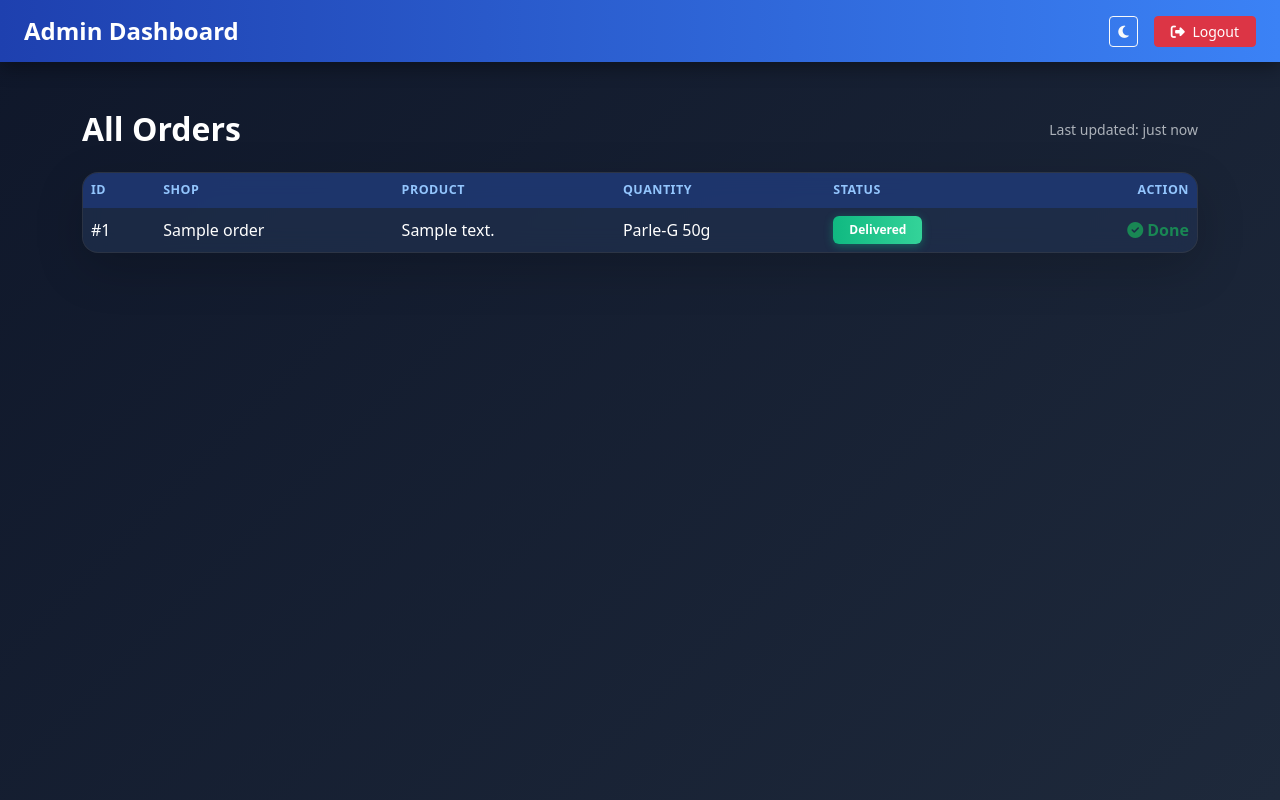
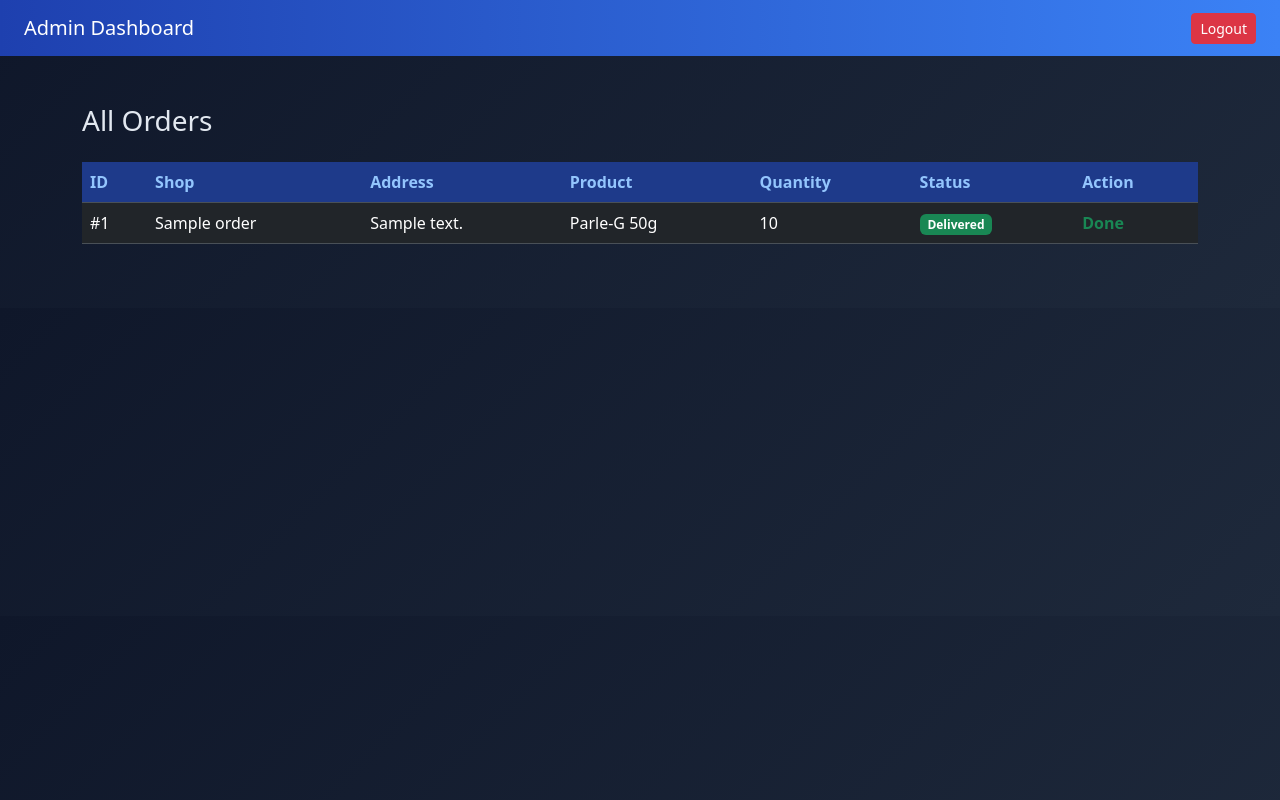
Before and after one commit to rangasarvesh738/ram_agencies, a Flask app: page /admin in a window 1280 px wide. Run offline with Flask 3, Linux system fonts and the light colour scheme; a user stored in the database is signed in; data comes from the database, SQL or seed files in the repository; tables that the repository leaves empty hold one stand-in row (values such as "Sample post").

Commit message:
Update admin.html

```diff
--- a/templates/admin.html
+++ b/templates/admin.html
@@ -1,191 +1,85 @@
 <!DOCTYPE html>
-<html lang="en" data-bs-theme="dark"> <!-- You can change to "light" -->
+<html lang="en" data-bs-theme="dark">
 <head>
 <meta charset="UTF-8">
 <meta name="viewport" content="width=device-width, initial-scale=1.0">
-    <title>Admin Dashboard • Modern</title>
+<title>Admin Dashboard</title>
 
 <link href="https://cdn.jsdelivr.net/npm/bootstrap@5.3.3/dist/css/bootstrap.min.css" rel="stylesheet">
-    <link rel="stylesheet" href="https://cdnjs.cloudflare.com/ajax/libs/font-awesome/6.5.1/css/all.min.css">
 
 <style>
-        :root {
-            --sidebar-width: 260px;
-        }
-
 body {
     background: linear-gradient(135deg, #0f172a 0%, #1e293b 100%);
-            min-height: 100vh;
     color: #e2e8f0;
 }
-
-        [data-bs-theme="light"] body {
-            background: linear-gradient(135deg, #f1f5f9 0%, #e2e8f0 100%);
-            color: #1e293b;
-        }
-
 .navbar {
     background: linear-gradient(90deg, #1e40af, #3b82f6) !important;
-            box-shadow: 0 4px 20px rgba(0,0,0,0.4);
-            backdrop-filter: blur(8px);
 }
-
-        .card {
-            background: rgba(30, 41, 59, 0.6);
-            border: 1px solid rgba(255,255,255,0.08);
-            border-radius: 16px;
-            backdrop-filter: blur(12px);
-            box-shadow: 0 10px 30px rgba(0,0,0,0.3);
-            overflow: hidden;
-        }
-
-        [data-bs-theme="light"] .card {
-            background: rgba(255,255,255,0.75);
-            border: 1px solid rgba(0,0,0,0.06);
-            box-shadow: 0 10px 30px rgba(0,0,0,0.08);
-        }
-
-        .table {
-            --bs-table-bg: transparent;
-            --bs-table-accent-bg: rgba(59, 130, 246, 0.08);
-            --bs-table-hover-bg: rgba(59, 130, 246, 0.12);
-            color: inherit;
-        }
-
 .table th {
-            background: rgba(30, 58, 138, 0.5);
+    background: #1e3a8a;
     color: #93c5fd;
-            text-transform: uppercase;
-            font-size: 0.78rem;
-            letter-spacing: 0.5px;
-        }
-
-        [data-bs-theme="light"] .table th {
-            background: rgba(226, 232, 240, 0.9);
-            color: #475569;
-        }
-
-        tr:hover {
-            transform: translateY(-1px);
-            transition: all 0.15s ease;
-        }
-
-        .badge-pending {
-            background: linear-gradient(90deg, #f59e0b, #fbbf24);
-            box-shadow: 0 2px 8px rgba(245, 158, 11, 0.4);
-        }
-
-        .badge-delivered {
-            background: linear-gradient(90deg, #10b981, #34d399);
-            box-shadow: 0 2px 8px rgba(16, 185, 129, 0.4);
-        }
-
-        .btn-mark {
-            transition: all 0.2s;
-        }
-
-        .btn-mark:hover {
-            transform: translateY(-1px);
-            box-shadow: 0 6px 15px rgba(16, 185, 129, 0.35);
-        }
-
-        .btn-logout {
-            transition: all 0.25s;
-        }
-
-        .btn-logout:hover {
-            transform: scale(1.05);
 }
 </style>
 </head>
 <body>
 
-<nav class="navbar navbar-expand navbar-dark">
+<nav class="navbar navbar-dark">
 <div class="container-fluid px-4">
-        <span class="navbar-brand fw-bold fs-4">Admin Dashboard</span>
-
-        <div class="ms-auto d-flex align-items-center gap-3">
-            <button class="btn btn-outline-light btn-sm" id="theme-toggle" title="Toggle theme">
-                <i class="fa-solid fa-moon"></i>
-            </button>
-            <a href="/logout" class="btn btn-danger btn-sm btn-logout px-3">
-                <i class="fa-solid fa-right-from-bracket me-1"></i> Logout
-            </a>
-        </div>
+<span class="navbar-brand">Admin Dashboard</span>
+<a href="/logout" class="btn btn-danger btn-sm">Logout</a>
 </div>
 </nav>
 
 <div class="container py-5">
 
-    <div class="d-flex justify-content-between align-items-center mb-4">
-        <h2 class="mb-0 fw-semibold text-white">All Orders</h2>
-        <small class="text-muted">Last updated: just now</small>
-    </div>
+<h3 class="mb-4">All Orders</h3>
 
-    <div class="card shadow-lg">
-        <div class="card-body p-0">
 <div class="table-responsive">
-                <table class="table table-hover table-borderless align-middle mb-0">
+<table class="table table-hover align-middle">
 <thead>
 <tr>
     <th>ID</th>
     <th>Shop</th>
+    <th>Address</th>
     <th>Product</th>
     <th>Quantity</th>
     <th>Status</th>
-                            <th class="text-end">Action</th>
+    <th>Action</th>
 </tr>
 </thead>
 <tbody>
+
 {% for order in orders %}
 <tr>
-                            <td class="fw-medium">#{{ order[0] }}</td>
+    <td>#{{ order[0] }}</td>
     <td>{{ order[1] }}</td>
     <td>{{ order[2] }}</td>
     <td>{{ order[3] }}</td>
+    <td>{{ order[4] }}</td>
     <td>
-                                {% if order[4] == 'Pending' %}
-                                <span class="badge badge-pending px-3 py-2 fw-semibold">Pending</span>
+        {% if order[5] == 'Pending' %}
+        <span class="badge bg-warning">Pending</span>
         {% else %}
-                                <span class="badge badge-delivered px-3 py-2 fw-semibold">Delivered</span>
+        <span class="badge bg-success">Delivered</span>
         {% endif %}
     </td>
-                            <td class="text-end">
-                                {% if order[4] == 'Pending' %}
-                                <a href="/deliver/{{ order[0] }}" class="btn btn-sm btn-success btn-mark">
-                                    <i class="fa-solid fa-check me-1"></i> Mark Delivered
+    <td>
+        {% if order[5] == 'Pending' %}
+        <a href="/deliver/{{ order[0] }}" class="btn btn-success btn-sm">
+            Mark Delivered
         </a>
         {% else %}
-                                <span class="text-success fw-bold"><i class="fa-solid fa-check-circle me-1"></i>Done</span>
+        <span class="text-success fw-bold">Done</span>
         {% endif %}
     </td>
 </tr>
 {% endfor %}
+
 </tbody>
 </table>
-            </div>
-        </div>
 </div>
 
 </div>
 
-<script src="https://cdn.jsdelivr.net/npm/bootstrap@5.3.3/dist/js/bootstrap.bundle.min.js"></script>
-
-<script>
-    // Simple dark/light toggle
-    const toggleBtn = document.getElementById('theme-toggle');
-    const html = document.documentElement;
-
-    toggleBtn.addEventListener('click', () => {
-        if (html.getAttribute('data-bs-theme') === 'dark') {
-            html.setAttribute('data-bs-theme', 'light');
-            toggleBtn.innerHTML = '<i class="fa-solid fa-sun"></i>';
-        } else {
-            html.setAttribute('data-bs-theme', 'dark');
-            toggleBtn.innerHTML = '<i class="fa-solid fa-moon"></i>';
-        }
-    });
-</script>
-
 </body>
 </html>
```
Lines whose indentation alone changed are shown as unchanged.
